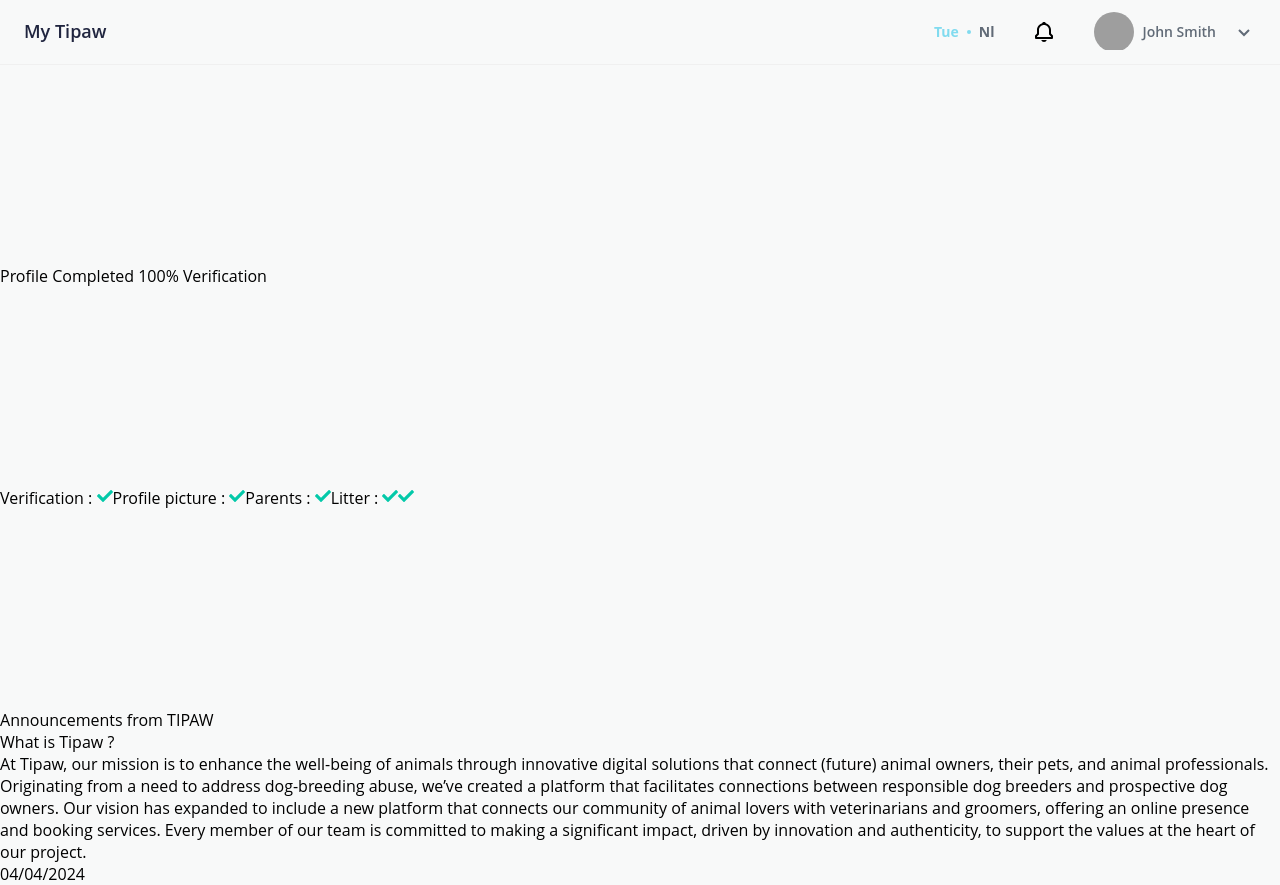
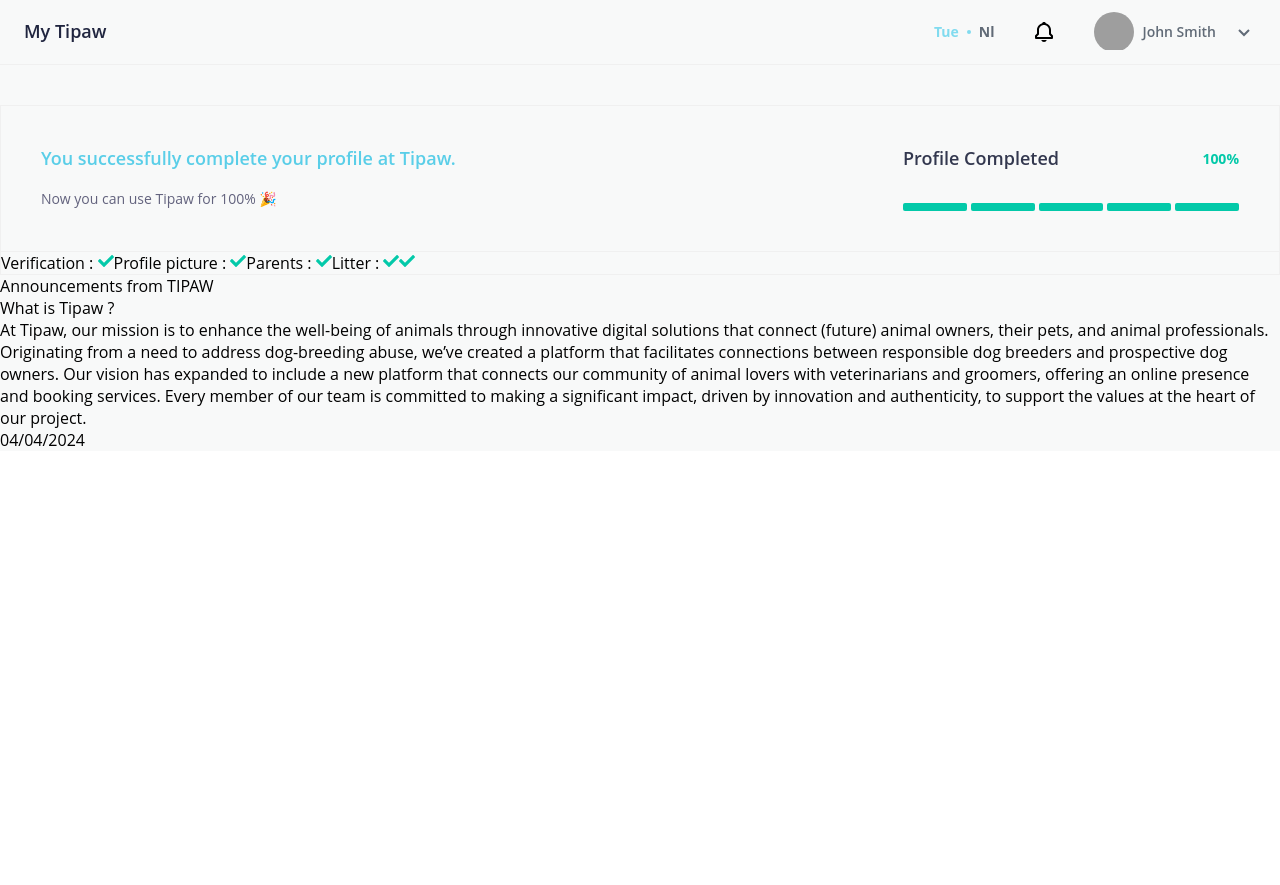
Before and after one commit to olehkl1apko/tipaw-test-task, a React (Vite) app: page / in a window 1280 px wide. After the commit the page ends 800 px from the top, so only its background shows below. Built offline with nearby package versions, Linux system fonts and the light colour scheme; grey boxes are pictures that could not be loaded.

Commit message:
ADD: hero cmp

```diff
--- a/src/application/pages/HomePageController/api/useGetProfile.ts
+++ b/src/application/pages/HomePageController/api/useGetProfile.ts
@@ -1,6 +1,5 @@
 import { useMemo } from "react";
-
-import type { ProfileData } from "../../../../presentation/pages";
+import { ProfileData } from "../../../../presentation/pages/HomePage/types";
 
 export const useGetProfile = () => {
   const profile = useMemo(() => {
--- a/src/application/theme/index.ts
+++ b/src/application/theme/index.ts
@@ -17,11 +17,13 @@
       default: "#8c96a3",
       tint: "#c5ccd6",
       shade: "#616b77",
+      text: "#63637E",
     },
     dark: {
       default: "#707070",
       tint: "#20253F",
       shade: "#4d4d4d",
+      text: "#33384F",
     },
     purple: {
       default: "#7358a7",
--- a/src/presentation/components/Header/Header.tsx
+++ b/src/presentation/components/Header/Header.tsx
@@ -1,14 +1,13 @@
+import { FC } from "react";
 import { BiBell, BiChevronDown } from "react-icons/bi";
 import moment from "moment";
 
 import * as Styled from "./styled";
-import { ProfileData } from "../../pages/HomePage/types";
+import { useGetProfile } from "../../../application/pages/HomePageController/api/useGetProfile";
 
-type Props = {
-  profile: ProfileData;
-};
+const Header: FC = () => {
+  const { profile } = useGetProfile();
 
-const Header = ({ profile }: Props) => {
   return (
     <Styled.HeaderContainer>
       <Styled.Logo>My Tipaw</Styled.Logo>
--- a/src/presentation/components/Header/styled.ts
+++ b/src/presentation/components/Header/styled.ts
@@ -7,6 +7,7 @@
   align-items: center;
   border-bottom: 1px solid ${({ theme }) => theme.color.light.shadeLighter};
   padding: 12px 24px;
+  margin-bottom: 40px;
 `;
 
 export const Logo = styled.div`
--- /dev/null
+++ b/src/presentation/components/Hero/Hero.tsx
@@ -0,0 +1,71 @@
+import { FC } from "react";
+import { FaCheck } from "react-icons/fa";
+import { useTheme } from "@emotion/react";
+
+import * as Styled from "./styled";
+import { useGetProfile } from "../../../application/pages/HomePageController/api/useGetProfile";
+
+const Hero: FC = () => {
+  const { profile } = useGetProfile();
+  const theme = useTheme();
+  const isProfileCompleted = profile.globalProgress === 100;
+
+  const progressBars = Array.from({ length: 5 }, (_, index) => {
+    const shouldFill = index < Math.ceil(profile.globalProgress / 20);
+
+    if (shouldFill) {
+      return <Styled.ProgressBarFilled key={index} />;
+    } else {
+      return <Styled.ProgressBar key={index} />;
+    }
+  }).reverse();
+
+  return (
+    <Styled.HeroWrapper>
+      <Styled.CompletedWrapper>
+        {isProfileCompleted && (
+          <Styled.Notification>
+            <Styled.SuccessMessage isProfileCompleted={isProfileCompleted}>
+              You successfully complete your profile at Tipaw.
+            </Styled.SuccessMessage>
+            <Styled.Message>Now you can use Tipaw for 100% 🎉 </Styled.Message>
+          </Styled.Notification>
+        )}
+        {!isProfileCompleted && (
+          <Styled.Notification>
+            <Styled.SuccessMessage isProfileCompleted={isProfileCompleted}>
+              You have not complete your profile yet.
+            </Styled.SuccessMessage>
+            <Styled.Message>And can NOT use Tipaw for 100% </Styled.Message>
+          </Styled.Notification>
+        )}
+        <Styled.ProgressWrapper>
+          <Styled.TextWrapper>
+            <Styled.Text>Profile Completed</Styled.Text>
+            <Styled.Percentage>{profile.globalProgress}%</Styled.Percentage>
+          </Styled.TextWrapper>
+          <Styled.ProgressBarWrapper>{progressBars}</Styled.ProgressBarWrapper>
+        </Styled.ProgressWrapper>
+      </Styled.CompletedWrapper>
+      <Styled.ProgressContainer>
+        <Styled.ProgressItem>
+          Verification : <FaCheck color={theme.color.green.default} />
+        </Styled.ProgressItem>
+        <Styled.ProgressItem>
+          Profile picture : <FaCheck color={theme.color.green.default} />
+        </Styled.ProgressItem>
+        <Styled.ProgressItem>
+          Parents : <FaCheck color={theme.color.green.default} />
+        </Styled.ProgressItem>
+        <Styled.ProgressItem>
+          Litter : <FaCheck color={theme.color.green.default} />
+        </Styled.ProgressItem>
+        <Styled.ProgressItem>
+          <FaCheck color={theme.color.green.default} />
+        </Styled.ProgressItem>
+      </Styled.ProgressContainer>
+    </Styled.HeroWrapper>
+  );
+};
+
+export default Hero;
--- /dev/null
+++ b/src/presentation/components/Hero/styled.ts
@@ -0,0 +1,98 @@
+import styled from "@emotion/styled";
+
+interface SuccessMessageProps {
+  isProfileCompleted: boolean;
+}
+
+export const HeroWrapper = styled.section`
+  display: flex;
+  flex-direction: column;
+  border: 1px solid ${({ theme }) => theme.color.light.shadeLighter};
+`;
+
+export const CompletedWrapper = styled.div`
+  display: flex;
+  flex-direction: row;
+  justify-content: space-between;
+  align-items: center;
+  padding: 40px;
+  border-bottom: 1px solid ${({ theme }) => theme.color.light.shadeLighter};
+`;
+
+export const Notification = styled.div`
+  display: flex;
+  flex-direction: column;
+  align-items: start;
+  gap: 16px;
+`;
+
+export const SuccessMessage = styled.span<SuccessMessageProps>`
+  color: ${({ theme, isProfileCompleted }) =>
+    isProfileCompleted ? theme.color.blue.default : theme.color.red.glass};
+  font-size: 18px;
+  font-weight: 600;
+  line-height: 1.4;
+`;
+
+export const Message = styled.span`
+  font-size: 14px;
+  font-weight: 400;
+  line-height: 1.7;
+  color: ${({ theme }) => theme.color.medium.text};
+`;
+
+export const ProgressWrapper = styled.div`
+  display: flex;
+  flex-direction: column;
+  align-items: start;
+  gap: 32px;
+`;
+
+export const TextWrapper = styled.div`
+  width: 100%;
+  display: flex;
+  justify-content: space-between;
+  align-items: center;
+`;
+
+export const Text = styled.span`
+  font-size: 18px;
+  font-weight: 600;
+  line-height: 1.4;
+  color: ${({ theme }) => theme.color.dark.text};
+`;
+
+export const Percentage = styled.span`
+  font-size: 14px;
+  font-weight: 700;
+  line-height: 1.7;
+  color: ${({ theme }) => theme.color.green.default};
+`;
+
+export const ProgressBarWrapper = styled.div`
+  display: flex;
+  gap: 4px;
+`;
+
+export const ProgressBar = styled.div`
+  width: 64px;
+  height: 8px;
+  border-radius: 2px;
+  background-color: ${({ theme }) => theme.color.medium.default};
+`;
+
+export const ProgressBarFilled = styled.div`
+  width: 64px;
+  height: 8px;
+  border-radius: 2px;
+  background-color: ${({ theme }) => theme.color.green.default};
+`;
+
+export const ProgressItem = styled.div``;
+
+export const GlobalProgress = styled.div``;
+
+export const ProgressContainer = styled.div`
+  display: flex;
+  flex-direction: row;
+`;
--- a/src/presentation/components/index.tsx
+++ b/src/presentation/components/index.tsx
@@ -1,3 +1,4 @@
 export * from "./Placeholder";
 
 export { default as Header } from "./Header/Header";
+export { default as Hero } from "./Hero/Hero";
--- a/src/presentation/pages/HomePage/index.tsx
+++ b/src/presentation/pages/HomePage/index.tsx
@@ -1,42 +1,16 @@
 import { FC } from "react";
-import { FaCheck } from "react-icons/fa";
-
-import { useTheme } from "@emotion/react";
 
 import { HomePageProps } from "./types";
 import * as Styled from "./styled";
-import { Header } from "../../components";
+import { Header, Hero } from "../../components";
 
-/*
- Feel free to change this page however you wish
- You can divide this page into smaller components if you wish to
-
-*/
 export const HomePage: FC<HomePageProps> = (props) => {
-  const { announcements, profile } = props;
-  const theme = useTheme();
+  const { announcements } = props;
 
   return (
     <Styled.PageWrapper>
-      <Header profile={profile} />
-      Profile Completed {profile.globalProgress}% Verification
-      <Styled.ProgressContainer>
-        <Styled.ProgressItem>
-          Verification : <FaCheck color={theme.color.green.default} />
-        </Styled.ProgressItem>
-        <Styled.ProgressItem>
-          Profile picture : <FaCheck color={theme.color.green.default} />
-        </Styled.ProgressItem>
-        <Styled.ProgressItem>
-          Parents : <FaCheck color={theme.color.green.default} />
-        </Styled.ProgressItem>
-        <Styled.ProgressItem>
-          Litter : <FaCheck color={theme.color.green.default} />
-        </Styled.ProgressItem>
-        <Styled.ProgressItem>
-          <FaCheck color={theme.color.green.default} />
-        </Styled.ProgressItem>
-      </Styled.ProgressContainer>
+      <Header />
+      <Hero />
       <Styled.AnnouncementsContainer>
         Announcements from TIPAW
         {announcements.map((announcement) => (
--- a/src/presentation/pages/HomePage/styled.ts
+++ b/src/presentation/pages/HomePage/styled.ts
@@ -3,18 +3,8 @@
 export const PageWrapper = styled.div`
   display: flex;
   flex-direction: column;
-  gap: 200px;
   font-family: ${({ theme }) => theme.font.default};
   background-color: ${({ theme }) => theme.color.light.bg};
-`;
-
-export const ProgressItem = styled.div``;
-
-export const GlobalProgress = styled.div``;
-
-export const ProgressContainer = styled.div`
-  display: flex;
-  flex-direction: row;
 `;
 
 export const AnnouncementsContainer = styled.div`
```
